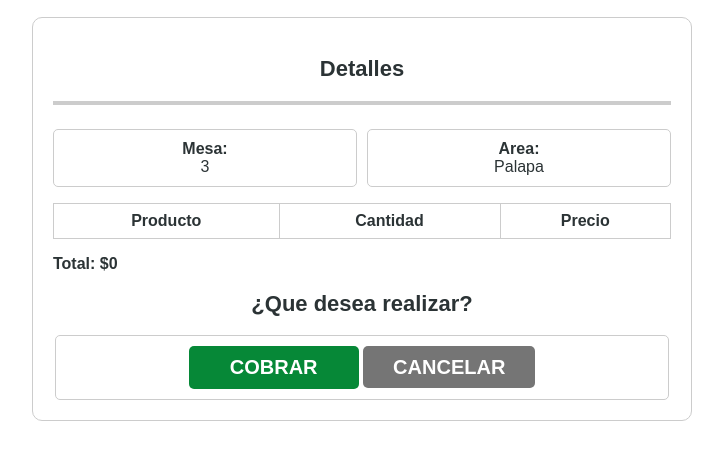
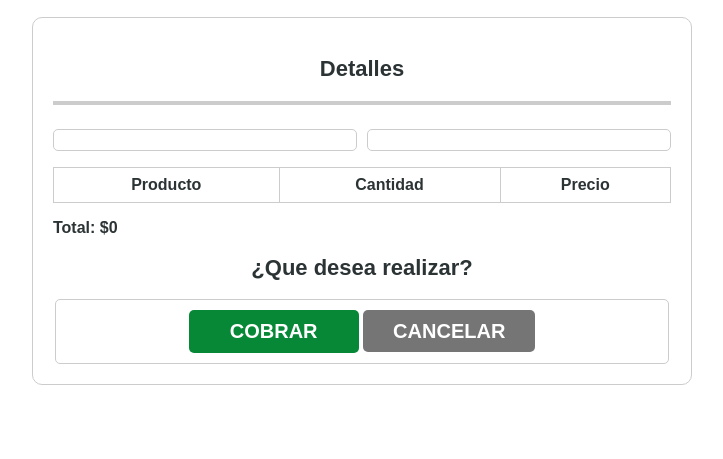
Before and after one commit to LimbersMay/belgsoftFrontend, a plain HTML site: page src/presentation/waiter/orders/details.html in a window 1280 px wide. Shown: the part 57-516 px from the top of the page, without its empty margins (278-1001 px from the left). Drawn offline with Linux system fonts and the light colour scheme.

Commit message:
(presentation/waiter/orders) Datos en duro eliminados

```diff
--- a/src/presentation/waiter/orders/details.html
+++ b/src/presentation/waiter/orders/details.html
@@ -5,7 +5,7 @@
     <meta name="viewport"
           content="width=device-width, user-scalable=no, initial-scale=1.0, maximum-scale=1.0, minimum-scale=1.0">
     <meta http-equiv="X-UA-Compatible" content="ie=edge">
-    <title>Document</title>
+    <title>Order details</title>
     <link rel="preload" href="../styles.css" as="style">
     <link href="../styles.css" rel="stylesheet">
     <link rel="preload" href="style_order.css" as="style">
@@ -21,8 +21,8 @@
                 <h2>Detalles</h2>
                 <hr>
                 <div class="grid2">
-                    <p class="table">Mesa: <span>3</span></p>
-                    <p class="area">Area: <span>Palapa</span></p>
+                    <p class="table"></p>
+                    <p class="area"></p>
                 </div>
                 <table id="order-table">
                     <thead>
@@ -50,5 +50,7 @@
             </div>
         </section>
     </main>
+
+    <script type="module" src="orderDetail.js"></script>
 </body>
 </html>
```
